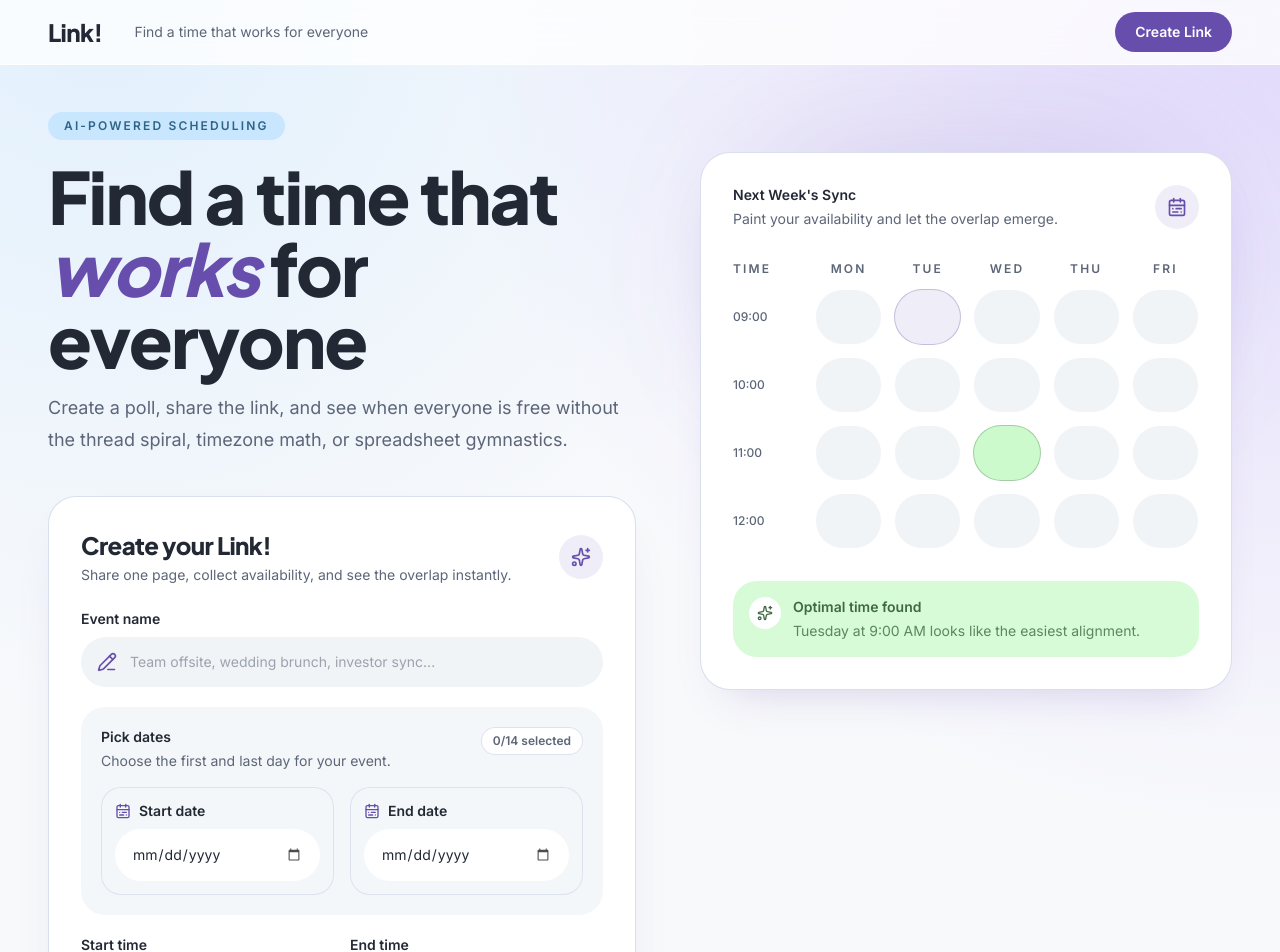
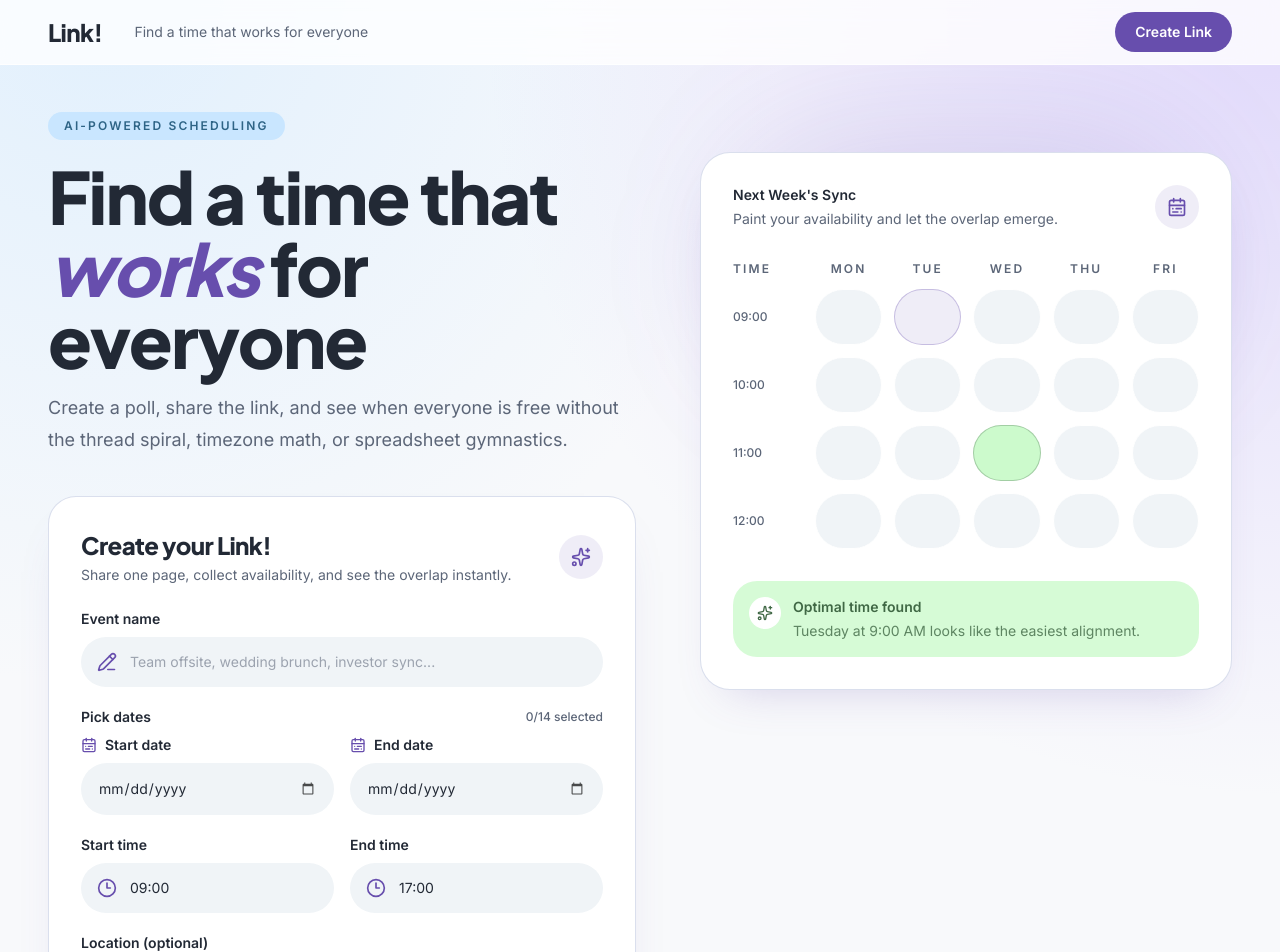
Before and after one commit to nnalhcaL/link-, a Next.js app in the folder link/: page / in a window 1280 px wide. Shown: the top 952 px of the page. Built offline with nearby package versions, Linux system fonts and the light colour scheme.

Commit message:
fixed swippeability final

```diff
--- a/link/src/components/AvailabilityGrid.tsx
+++ b/link/src/components/AvailabilityGrid.tsx
@@ -36,7 +36,7 @@ export default function AvailabilityGrid({
   const lastPaintedSlotRef = useRef<string | null>(null);
   const timeRows = generateTimeRows(event.timeRangeStart, event.timeRangeEnd);
   const initialSignature = initialAvailability.join('|');
-  const gridMinWidth = Math.max(320, 60 + event.dates.length * 88);
+  const gridMinWidth = Math.max(264, event.dates.length * 88);
 
   useEffect(() => {
     setSelectedSlots(new Set(initialAvailability));
@@ -299,7 +299,7 @@ export default function AvailabilityGrid({
         </div>
       </div>
 
-      <div className="panel-border rounded-[24px] bg-white p-3 pb-5 shadow-soft sm:rounded-[32px] sm:p-6">
+      <div className="panel-border rounded-[24px] bg-white p-3 pb-6 shadow-soft sm:rounded-[32px] sm:p-6">
         <div className="relative">
           <div
             className={cn(
@@ -307,18 +307,34 @@ export default function AvailabilityGrid({
               participantName ? '' : 'pointer-events-none opacity-45',
             )}
           >
-            <div className="grid-scroll overflow-x-auto px-1 pb-4 pt-2 sm:px-0 sm:pb-1 sm:pt-0">
-              <div className="slot-grid pr-5 sm:pr-4" onPointerMove={handlePointerMove} style={{minWidth: `${gridMinWidth}px`}}>
+            <div className="relative isolate overflow-hidden rounded-[20px] sm:rounded-[28px]">
+              <div className="grid grid-cols-[92px_minmax(0,1fr)] gap-x-3 sm:grid-cols-[104px_minmax(0,1fr)] sm:gap-x-4">
+                <div className="relative z-[2] bg-white">
+                  <div className="flex flex-col gap-2 pt-[72px] sm:pt-16">
+                    {timeRows.map((time) => (
                       <div
-                  className="grid grid-cols-[60px_repeat(var(--date-count),minmax(88px,1fr))] gap-2 sm:grid-cols-[84px_repeat(var(--date-count),minmax(110px,1fr))] sm:gap-2"
+                        className="flex h-11 items-center justify-end pr-3 text-[11px] font-medium text-ink-soft sm:h-12 sm:pr-4 sm:text-xs"
+                        key={`rail-${time}`}
+                      >
+                        {formatTimeLabel(time)}
+                      </div>
+                    ))}
+                  </div>
+                </div>
+
+                <div className="relative min-w-0">
+                  <div className="pointer-events-none absolute inset-y-0 left-0 z-[2] w-6 bg-gradient-to-r from-white via-white/92 to-transparent sm:w-7" />
+                  <div className="grid-scroll overflow-x-auto pb-5 pt-2 sm:pb-2 sm:pt-0">
+                    <div className="slot-grid relative z-0 pr-6 sm:pr-4" onPointerMove={handlePointerMove} style={{minWidth: `${gridMinWidth}px`}}>
+                      <div
+                        className="grid grid-cols-[repeat(var(--date-count),minmax(88px,1fr))] gap-2 sm:grid-cols-[repeat(var(--date-count),minmax(110px,1fr))] sm:gap-2"
                         style={{'--date-count': event.dates.length} as React.CSSProperties}
                       >
-                  <div className="sticky-time-cell sticky-time-cell--corner h-16 sm:h-14" />
                         {event.dates.map((date) => {
                           const label = formatDateHeader(date);
 
                           return (
-                      <div className="pointer-events-none mb-2 flex min-h-[64px] flex-col items-center justify-center gap-1 py-2 text-center sm:mb-1 sm:min-h-0 sm:py-0" key={date}>
+                            <div className="pointer-events-none flex h-16 flex-col items-center justify-center gap-1 text-center sm:h-14" key={date}>
                               <span className="text-[11px] font-semibold uppercase tracking-[0.18em] text-ink-soft">{label.weekday}</span>
                               <span className="font-headline text-lg font-bold tracking-tight text-ink sm:text-xl">{label.day}</span>
                             </div>
@@ -327,12 +343,6 @@ export default function AvailabilityGrid({
 
                         {timeRows.map((time) => (
                           <>
-                      <div
-                        className="sticky-time-cell flex h-11 items-center justify-end pr-3 text-[11px] font-medium text-ink-soft sm:h-12 sm:pr-4 sm:text-xs"
-                        key={`${time}-label`}
-                      >
-                        {formatTimeLabel(time)}
-                      </div>
                             {event.dates.map((date) => {
                               const slotKey = `${date}T${time}`;
                               const isSelected = selectedSlots.has(slotKey);
@@ -340,7 +350,7 @@ export default function AvailabilityGrid({
                               return (
                                 <button
                                   className={cn(
-                              'h-11 rounded-[18px] border transition-all duration-100 sm:h-12 sm:rounded-2xl',
+                                    'h-11 touch-none rounded-[18px] border transition-all duration-100 sm:h-12 sm:rounded-2xl',
                                     isSelected ? 'border-white bg-primary text-white' : 'border-white bg-surface-soft hover:bg-primary/8',
                                   )}
                                   aria-pressed={isSelected}
@@ -356,6 +366,9 @@ export default function AvailabilityGrid({
                             })}
                           </>
                         ))}
+                      </div>
+                    </div>
+                  </div>
                 </div>
               </div>
             </div>
--- a/link/src/components/CreateEventForm.tsx
+++ b/link/src/components/CreateEventForm.tsx
@@ -176,18 +176,13 @@ export default function CreateEventForm() {
           {fieldErrors.title ? <p className="mt-2 text-sm text-danger">{fieldErrors.title}</p> : null}
         </label>
 
-        <div className="rounded-[24px] bg-surface-soft/75 p-4 sm:p-5">
-          <div className="flex flex-col gap-3 sm:flex-row sm:items-start sm:justify-between">
-            <div>
-              <p className="text-sm font-semibold text-ink">Pick dates</p>
-              <p className="mt-1 text-sm text-ink-soft">Choose the first and last day for your event.</p>
-            </div>
-            <span className="inline-flex w-fit items-center rounded-full bg-white px-3 py-1.5 text-xs font-semibold text-ink-soft shadow-[inset_0_0_0_1px_rgba(214,220,235,0.8)]">
-              {computedDates.length}/14 selected
-            </span>
+        <div>
+          <div className="mb-2 flex items-center justify-between gap-4">
+            <span className="text-sm font-semibold text-ink">Pick dates</span>
+            <span className="text-xs font-medium text-ink-soft">{computedDates.length}/14 selected</span>
           </div>
-          <div className="mt-4 grid gap-4 lg:grid-cols-2">
-            <label className="block rounded-[20px] bg-white/88 p-3.5 shadow-[inset_0_0_0_1px_rgba(214,220,235,0.75)]">
+          <div className="grid gap-4 lg:grid-cols-2">
+            <label className="block">
               <span className="mb-2 flex items-center gap-2 text-sm font-semibold text-ink">
                 <CalendarRange className="h-4 w-4 text-primary" />
                 Start date
@@ -195,7 +190,7 @@ export default function CreateEventForm() {
               <input
                 type="date"
                 className={cn(
-                  'date-input w-full rounded-2xl border bg-white px-4 py-3.5 text-base text-ink outline-none transition-all duration-150 sm:text-sm',
+                  'date-input w-full rounded-2xl border bg-surface-soft px-4 py-3.5 text-base text-ink outline-none transition-all duration-150 sm:text-sm',
                   fieldErrors.dates
                     ? 'border-danger'
                     : 'border-transparent focus:border-primary/30 focus:ring-2 focus:ring-primary/10',
@@ -209,7 +204,7 @@ export default function CreateEventForm() {
               />
             </label>
 
-            <label className="block rounded-[20px] bg-white/88 p-3.5 shadow-[inset_0_0_0_1px_rgba(214,220,235,0.75)]">
+            <label className="block">
               <span className="mb-2 flex items-center gap-2 text-sm font-semibold text-ink">
                 <CalendarRange className="h-4 w-4 text-primary" />
                 End date
@@ -217,7 +212,7 @@ export default function CreateEventForm() {
               <input
                 type="date"
                 className={cn(
-                  'date-input w-full rounded-2xl border bg-white px-4 py-3.5 text-base text-ink outline-none transition-all duration-150 sm:text-sm',
+                  'date-input w-full rounded-2xl border bg-surface-soft px-4 py-3.5 text-base text-ink outline-none transition-all duration-150 sm:text-sm',
                   fieldErrors.dates
                     ? 'border-danger'
                     : 'border-transparent focus:border-primary/30 focus:ring-2 focus:ring-primary/10',
--- a/link/src/components/GroupHeatmap.tsx
+++ b/link/src/components/GroupHeatmap.tsx
@@ -4,7 +4,7 @@ import {useState} from 'react';
 import {Settings, Sparkles} from 'lucide-react';
 
 import type {EventRecord, SlotSummary} from '@/lib/types';
-import {buildSlotSummaries, formatDateHeader, formatDateLabel, formatTimeLabel, generateTimeRows, getHeatmapColor} from '@/lib/utils';
+import {buildSlotSummaries, cn, formatDateHeader, formatDateLabel, formatTimeLabel, generateTimeRows, getHeatmapColor} from '@/lib/utils';
 
 interface GroupHeatmapProps {
   event: EventRecord;
@@ -130,18 +130,24 @@ export default function GroupHeatmap({event}: GroupHeatmapProps) {
             </div>
           </div>
         </div>
+
       </div>
 
-      <div className="panel-border rounded-[24px] bg-white p-4 shadow-soft sm:rounded-[28px] sm:p-5">
+      <div
+        className={cn(
+          'panel-border rounded-[24px] p-4 shadow-soft sm:rounded-[28px] sm:p-5',
+          activeSummary ? 'bg-slate-950 text-white sm:bg-white sm:text-ink' : 'bg-white',
+        )}
+      >
         {activeSummary ? (
           <>
-            <p className="text-sm font-semibold text-primary">
+            <p className={cn('text-sm font-semibold', activeSummary ? 'text-white/70 sm:text-primary' : 'text-primary')}>
               {formatDateLabel(activeSummary.date)} at {formatTimeLabel(activeSummary.time)}
             </p>
-            <p className="mt-2 text-lg font-semibold text-ink">
+            <p className={cn('mt-2 text-lg font-semibold', activeSummary ? 'text-white sm:text-ink' : 'text-ink')}>
               {activeSummary.count} of {Math.max(totalParticipants, 1)} people can make this slot.
             </p>
-            <p className="mt-3 text-sm leading-6 text-ink-soft">
+            <p className={cn('mt-3 text-sm leading-6', activeSummary ? 'text-white/75 sm:text-ink-soft' : 'text-ink-soft')}>
               {activeSummary.participantNames.length > 0
                 ? activeSummary.participantNames.join(', ')
                 : 'No one has selected this slot yet.'}
```
Also changed, not shown: 1 other file (tests, documents, lock files or other folders). Lines whose indentation alone changed are shown as unchanged.
